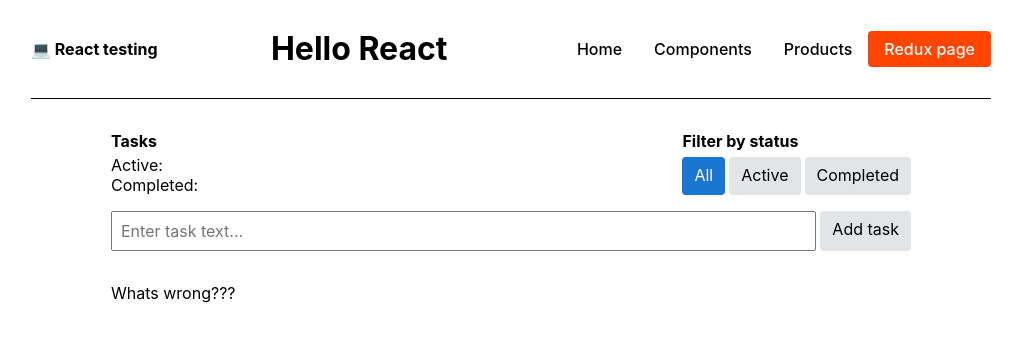
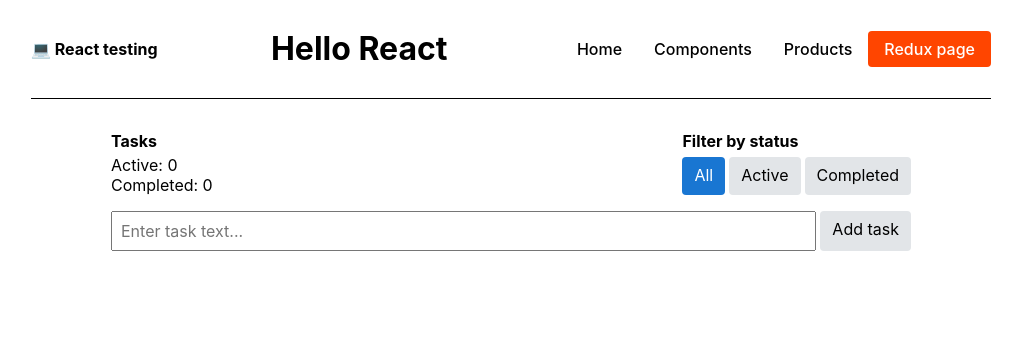
Before and after one commit to vitalii-speka/react, a React (Create React App) app in the folder my-app/: page /redux-page in a window 1280 px wide. Shown: the top 340 px of the page, without its empty margins (129-1151 px from the left). Built offline with nearby package versions, Linux system fonts and the light colour scheme.

Commit message:
dont work redux-persist with tasks...

```diff
--- a/my-app/src/components/TaskCounter/TaskCounter.js
+++ b/my-app/src/components/TaskCounter/TaskCounter.js
@@ -4,26 +4,23 @@ import css from "./TaskCounter.module.css";
 
 export const TaskCounter = () => {
   const tasks = useSelector(getTasks);
-  console.log("🚀 ~ TaskCounter ~ tasks:", tasks);
 
-  // const count = tasks.reduce(
-  //   (acc, task) => {
-  //     if (task.completed) {
-  //       acc.completed += 1;
-  //     } else {
-  //       acc.active += 1;
-  //     }
-  //     return acc;
-  //   },
-  //   { active: 0, completed: 0 }
-  // );
+  const count = tasks.reduce(
+    (acc, task) => {
+      if (task.completed) {
+        acc.completed += 1;
+      } else {
+        acc.active += 1;
+      }
+      return acc;
+    },
+    { active: 0, completed: 0 }
+  );
 
   return (
     <div>
-      {/* <p className={css.text}>Active: {count.active}</p> */}
-      {/* <p className={css.text}>Completed: {count.completed}</p> */}
-      <p className={css.text}>Active: </p>
-      <p className={css.text}>Completed:</p>
+      <p className={css.text}>Active: {count.active}</p>
+      <p className={css.text}>Completed: {count.completed}</p>
     </div>
   );
 };
--- a/my-app/src/components/TaskForm/TaskForm.js
+++ b/my-app/src/components/TaskForm/TaskForm.js
@@ -3,7 +3,8 @@ import css from "./TaskForm.module.css";
 // Імпортуємо хук
 import { useDispatch } from "react-redux";
 // Імпортуємо генератор екшену
-import { addTask } from "../../redux/actions";
+// import { addTask } from "../../redux/actions";
+import { addTask } from "../../redux/tasksSlice";
 
 export const TaskForm = () => {
   // Отримуємо посилання на функцію відправки екшенів
@@ -12,6 +13,7 @@ export const TaskForm = () => {
   const handleSubmit = event => {
     event.preventDefault();
     const form = event.target;
+
     // Викликаємо генератор екшену та передаємо текст завдання для поля payload
     // Відправляємо результат – екшен створення завдання
     if (form.elements.text.value === "") {
--- a/my-app/src/components/TaskList/TaskList.js
+++ b/my-app/src/components/TaskList/TaskList.js
@@ -21,16 +21,14 @@ export const TaskList = () => {
   const tasks = useSelector(getTasks);
   const statusFilter = useSelector(getStatusFilter);
   const visibleTasks = getVisibleTasks(tasks, statusFilter);
-  console.log("🚀 ~ TaskList ~ visibleTasks:", visibleTasks);
 
   return (
     <ul className={css.list}>
-      <p>Whats wrong???</p>
-      {/* {visibleTasks.map(task => (
+      {visibleTasks.map(task => (
         <li className={css.listItem} key={task.id}>
           <Task task={task} />
         </li>
-      ))} */}
+      ))}
     </ul>
   );
 };
--- a/my-app/src/redux/actions.js
+++ b/my-app/src/redux/actions.js
@@ -1,4 +1,4 @@
-//=============== After ========================
+//=============== After but befor tasksSlice !!! ========================
 import { createAction } from "@reduxjs/toolkit";
 import { nanoid } from "nanoid";
 
--- a/my-app/src/redux/store.js
+++ b/my-app/src/redux/store.js
@@ -24,6 +24,8 @@ import {
 import { tasksReducer } from "./tasksSlice";
 import { filtersReducer } from "./filtersSlice";
 
+
+
 export const store = configureStore({
   reducer: {
     tasks: tasksReducer,
--- a/my-app/src/redux/tasksSlice.js
+++ b/my-app/src/redux/tasksSlice.js
@@ -3,12 +3,10 @@ import { nanoid } from "nanoid";
 import { persistReducer } from "redux-persist";
 import storage from "redux-persist/lib/storage";
 
-// const tasksInitialState = [
-//   {
-//     tasks: {},
-//   },
-// ];
 const tasksInitialState = [];
+// const tasksInitialState = {
+//   tasks: [],
+// };
 
 const tasksSlice = createSlice({
   name: "tasks",
@@ -48,12 +46,14 @@ const persistConfig = {
   storage,
 };
 
-const tasksSliceReducer = tasksSlice.reducer;
-export const tasksReducer = persistReducer(persistConfig, tasksSliceReducer);
+// const tasksSliceReducer = tasksSlice.reducer;
+// export const tasksReducer = persistReducer(persistConfig, tasksSlice.reducer);
 
 // Експортуємо генератори екшенів та редюсер
 export const { addTask, deleteTask, toggleCompleted } = tasksSlice.actions;
-// export const tasksReducer = tasksSlice.reducer;
+export const tasksReducer = tasksSlice.reducer;
 
 //selecrtors
-export const getTasks = state => state.tasks;
+export const getTasks = state => {
+  return state.tasks;
+};
```
Also changed, not shown: my-app/src/redux/reducer.js (+31 -28 lines), my-app/src/redux/filtersSlice.js (line endings or trailing spaces).
